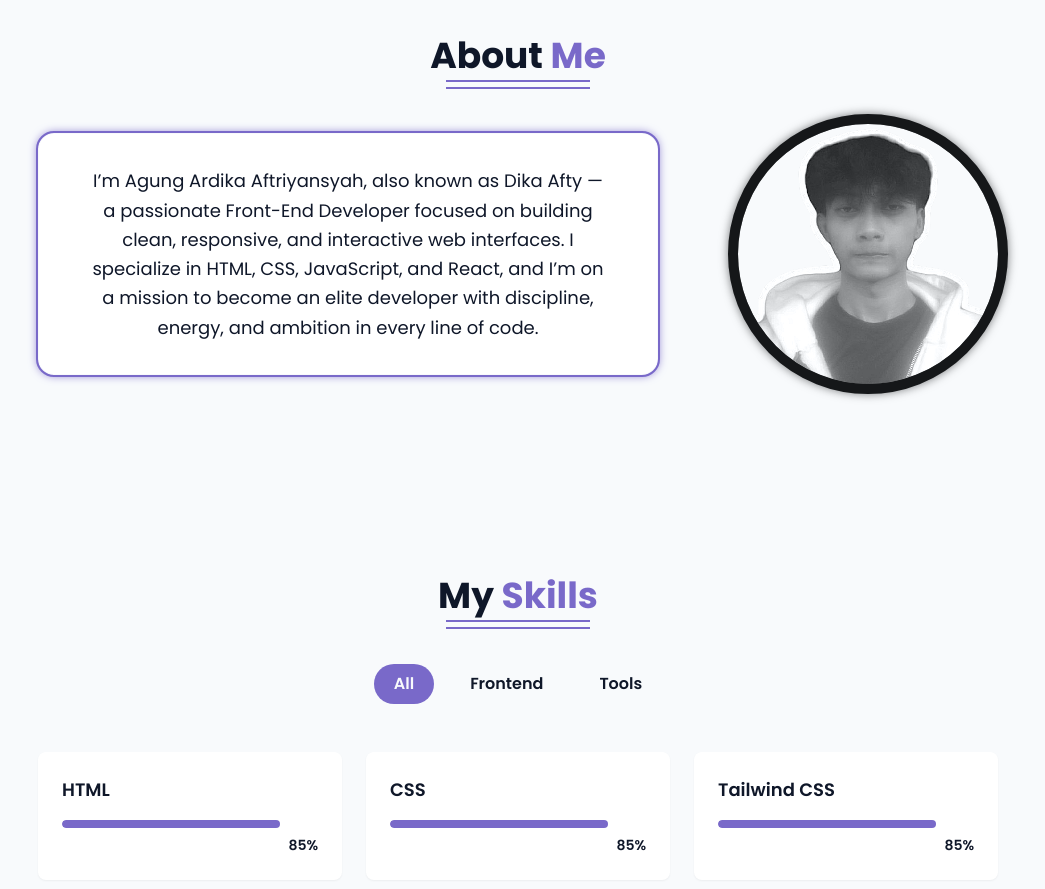
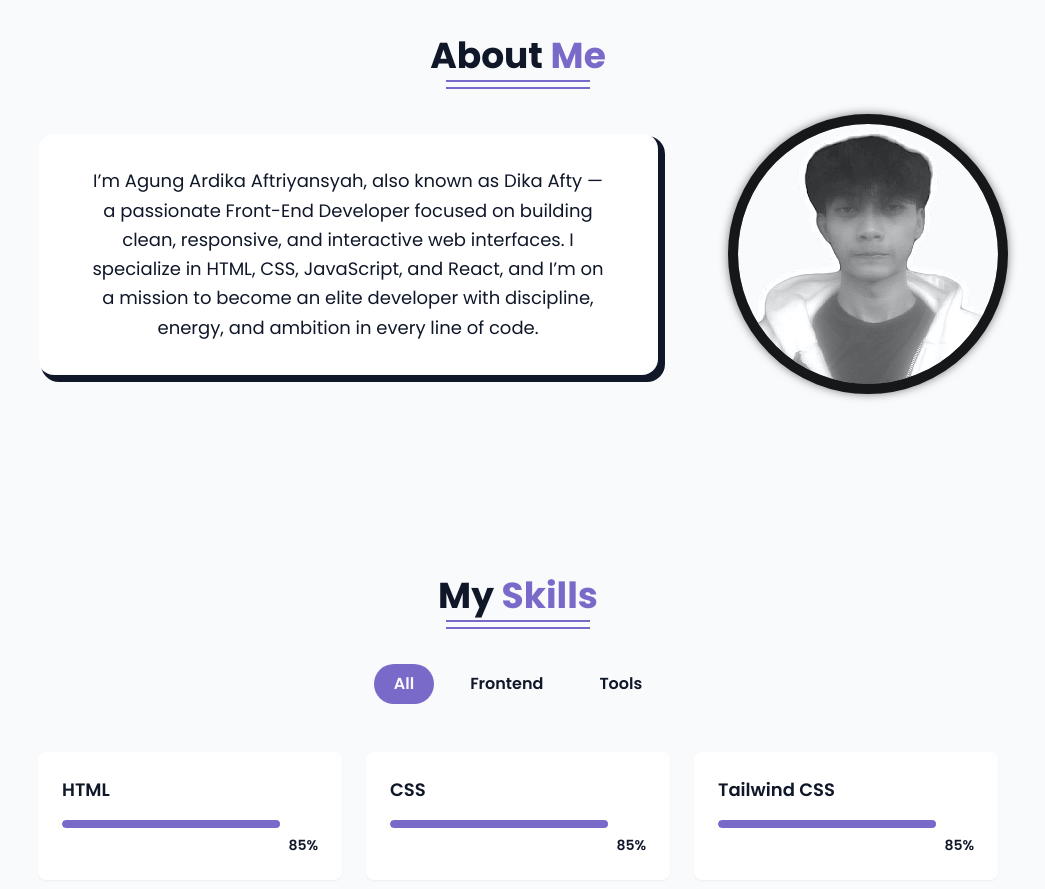
Before and after one commit to dikaafty/dikaafty-portofolio, a React (Vite) app: page / in a window 1280 px wide. Shown: the part 860-1749 px from the top of the page, without its empty margins (122-1167 px from the left). Built offline with nearby package versions, Linux system fonts and the light colour scheme.

Commit message:
Change shadow style and delete outline styles in bio-section utility

```diff
--- a/src/index.css
+++ b/src/index.css
@@ -234,8 +234,8 @@
 
 @utility bio-section {
   @apply font-poppins text-sm md:text-base lg:text-lg leading-relaxed mb-8 md:mb-0
-            gradient-border py-2.5 px-4 md:py-5 md:px-8 lg:py-8 lg:px-12 rounded-2xl outline-2
-            outline-[hsl(var(--primary))] shadow-[0_0_10px_hsl(var(--primary))];
+            gradient-border py-2.5 px-4 md:py-5 md:px-8 lg:py-8 lg:px-12 rounded-2xl
+            shadow-[5px_5px_0_2px_hsl(var(--foreground))];
 }
 
 @utility photo-profile {
```
